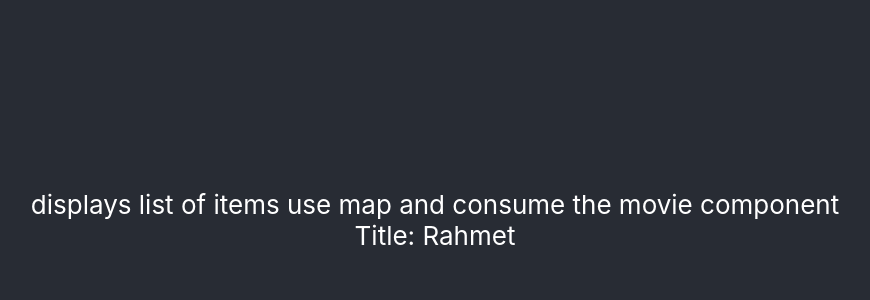
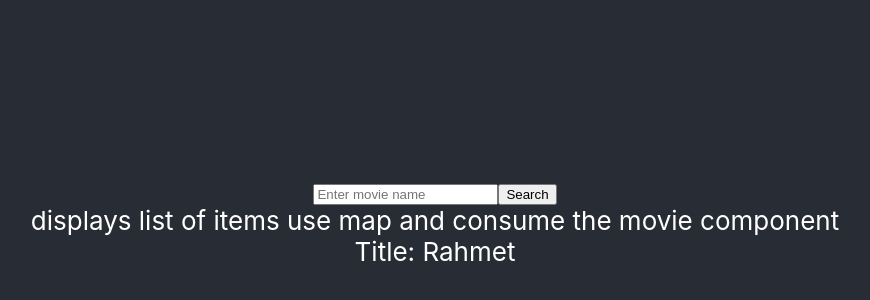
Before and after one commit to hirebirhan/moviecatalog, a React (Create React App) app: page / in a window 1280 px wide. Shown: the part 180-480 px from the top of the page, without its empty margins (205-1075 px from the left). Built offline with nearby package versions, Linux system fonts and the light colour scheme.

Commit message:
adding search form

```diff
--- a/src/App.js
+++ b/src/App.js
@@ -1,13 +1,17 @@
 import './App.css';
 import Movies from './shared/components/list/Movies';
+import Search from './shared/components/searchForm/search';
 
 function App() {
 
   return (
     <div className="App">
-      <header className="App-header">
+      <div className="App-header">
+        <div>
+          <Search/>
+        </div>
         <Movies />
-      </header>
+      </div>
     </div>
   );
 }
--- a/src/shared/components/searchForm/search.jsx
+++ b/src/shared/components/searchForm/search.jsx
@@ -1,7 +1,12 @@
 import React from "react";
 
 const search = () => {
-  <>This will hold the search filed</>;
+  return (
+    <div>
+      <input type="text" placeholder="Enter movie name" name="name" id="name" />
+      <button type="button">Search</button>
+    </div>
+  );
 };
 
 export default search;
```
